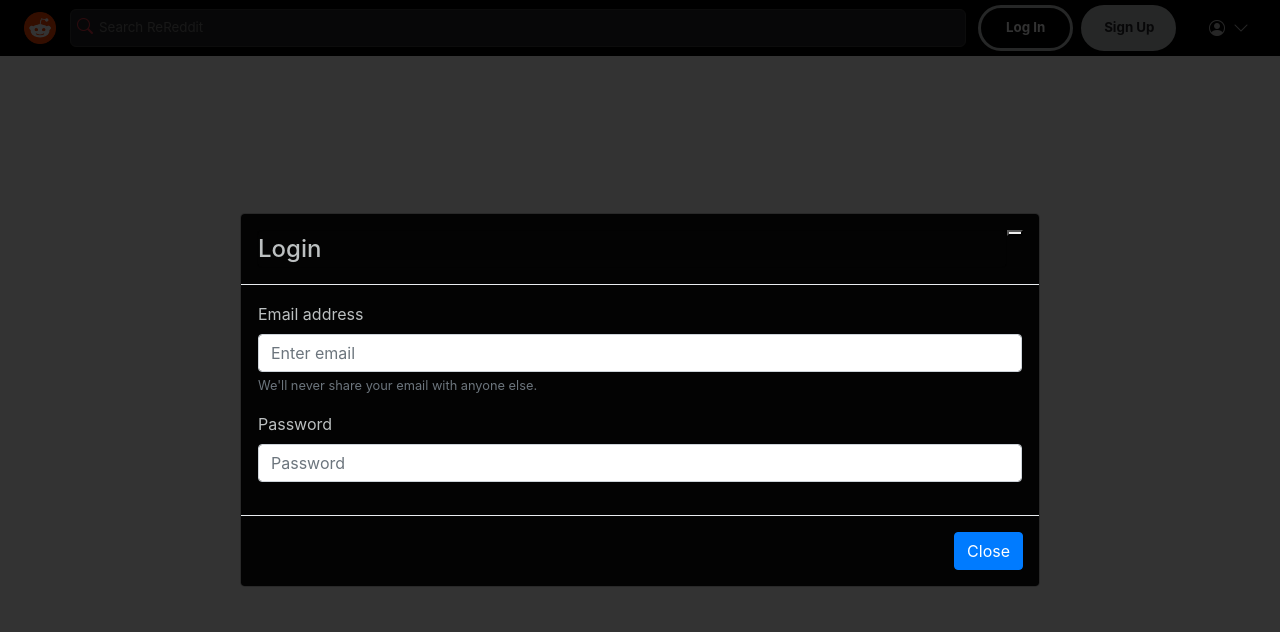
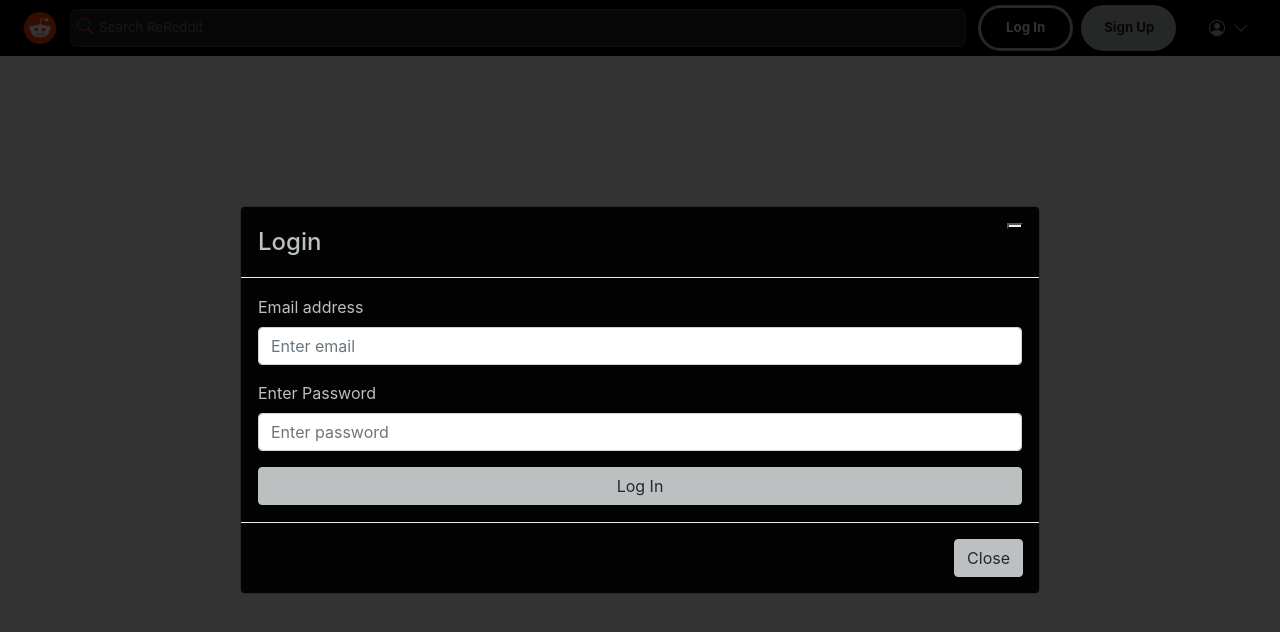
Before and after one commit to hak9292/Re-Reddit, a React (Create React App) app in the folder client/: page / in a window 1280 px wide. Both pictures are taken after a click on the button "Log In". Shown: the top 632 px of the page. Built offline with nearby package versions, Linux system fonts and the light colour scheme.

Commit message:
updated styling of login and close buttons

```diff
--- a/client/src/components/AuthModal.js
+++ b/client/src/components/AuthModal.js
@@ -33,7 +33,7 @@
            <Input />
         </Modal.Body>
         <Modal.Footer>
-          <Button onClick={props.onHide}>Close</Button>
+          <Button onClick={props.onHide} style={{backgroundColor: '#BCC0C1', borderColor: '#BCC0C1', color: '#27272A'}}>Close</Button>
         </Modal.Footer>
       </Modal>
     );
--- a/client/src/components/Input.js
+++ b/client/src/components/Input.js
@@ -1,4 +1,5 @@
 import Form from 'react-bootstrap/Form';
+import Button from 'react-bootstrap/Button';
 
 
 function Input () {
@@ -7,18 +8,21 @@
             <Form.Group className="mb-3" controlId="formBasicEmail">
                 <Form.Label>Email address</Form.Label>
                 <Form.Control type="email" placeholder="Enter email" />
-                <Form.Text className="text-muted">
+                {/* <Form.Text className="text-muted">
                 We'll never share your email with anyone else.
-                </Form.Text>
+                </Form.Text> */}
             </Form.Group>
 
             <Form.Group className="mb-3" controlId="formBasicPassword">
-                <Form.Label>Password</Form.Label>
-                <Form.Control type="password" placeholder="Password" />
+                <Form.Label>Enter Password</Form.Label>
+                <Form.Control type="password" placeholder="Enter password" />
             </Form.Group>
             {/* <Form.Group className="mb-3" controlId="formBasicCheckbox">
                 <Form.Check type="checkbox" label="Check me out" />
             </Form.Group> */}
+            <Button variant="primary" type="submit" className='btn-block' style={{backgroundColor: '#BCC0C1', borderColor: '#BCC0C1', color: '#27272A'}}>
+                Log In
+            </Button>
         </Form>
     )
 }
```
